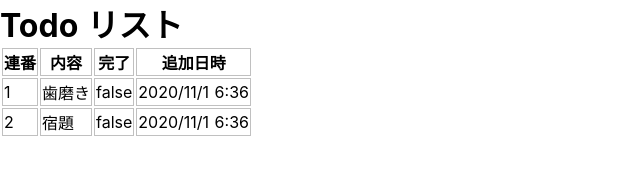
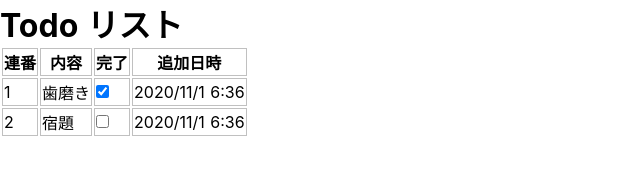
Before and after one commit to nakazawaken1/my-nuxt, a Nuxt app: page / in a window 1280 px wide. Shown: the top 186 px of the page, without its empty margins (0-640 px from the left). Built offline with nearby package versions, Linux system fonts and the light colour scheme.

Commit message:
add checkbox

```diff
--- a/pages/index.vue
+++ b/pages/index.vue
@@ -6,7 +6,7 @@
       <tr v-for="(todo, i) in todos" :key="i">
         <td>{{i + 1}}</td>
         <td>{{todo.title}}</td>
-        <td>{{todo.done}}</td>
+        <td><input type="checkbox" :checked="todo.done"/></td>
         <td>{{format(todo.created_at)}}</td>
       </tr>
     </table>
@@ -18,7 +18,7 @@ export default {
   data() {
     return {
       todos: [
-        { title: '歯磨き', done: false, created_at: new Date() },
+        { title: '歯磨き', done: true, created_at: new Date() },
         { title: '宿題', done: false, created_at: new Date() },
       ]
     }
```
